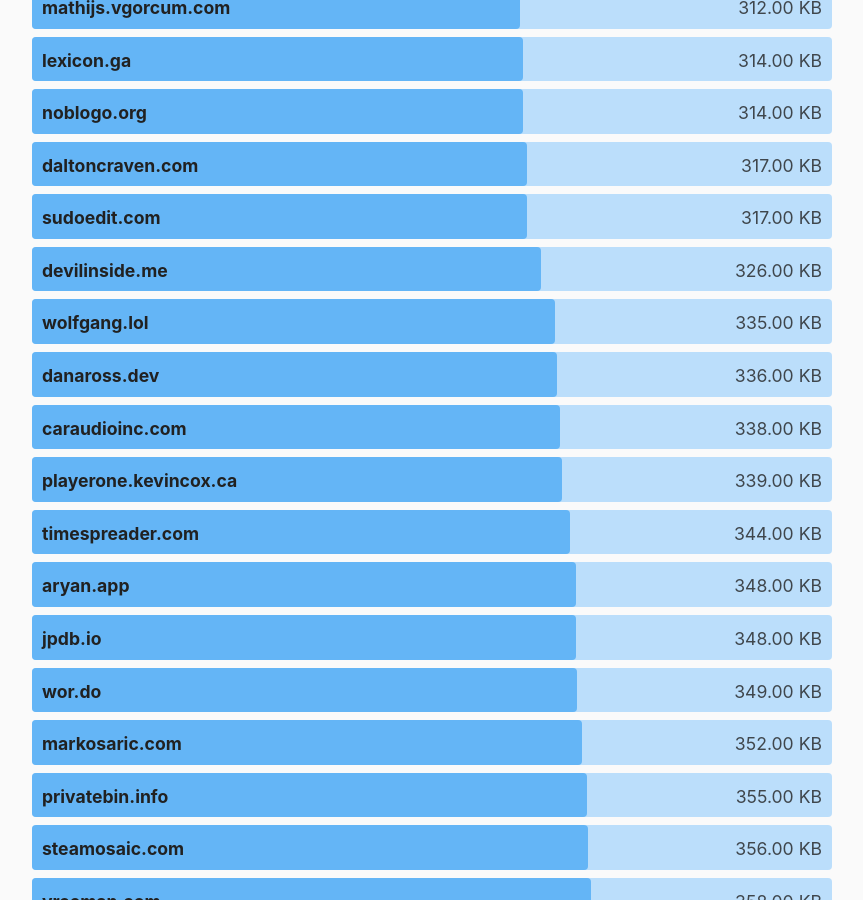
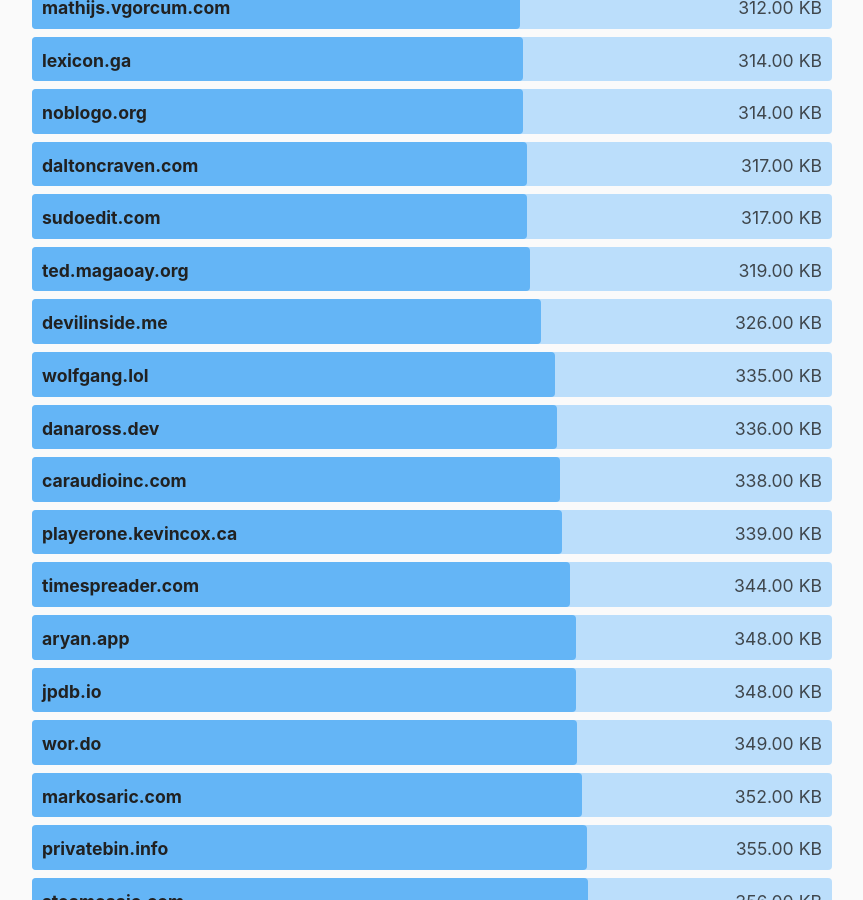
Before and after one commit to kevquirk/512kb.club, a Jekyll site: the page built from index.md, in a window 1280 px wide and 900 px high, scrolled down 25845 px. Shown: the whole window, without its empty margins (208-1071 px from the left). Built offline with Jekyll 4.4.1, drawn with Linux system fonts in a browser that asks for light colours.

Commit message:
add ted.magaoay.org

```diff
--- a/_data/sites.yml
+++ b/_data/sites.yml
@@ -2328,6 +2328,11 @@
   size: 53.3
   last_checked: 2022-05-20
 
+- domain: ted.magaoay.org
+  url: https://ted.magaoay.org/
+  size: 319
+  last_checked: 2022-11-27
+
 - domain: tek256.com
   url: https://tek256.com/
   size: 228
```
